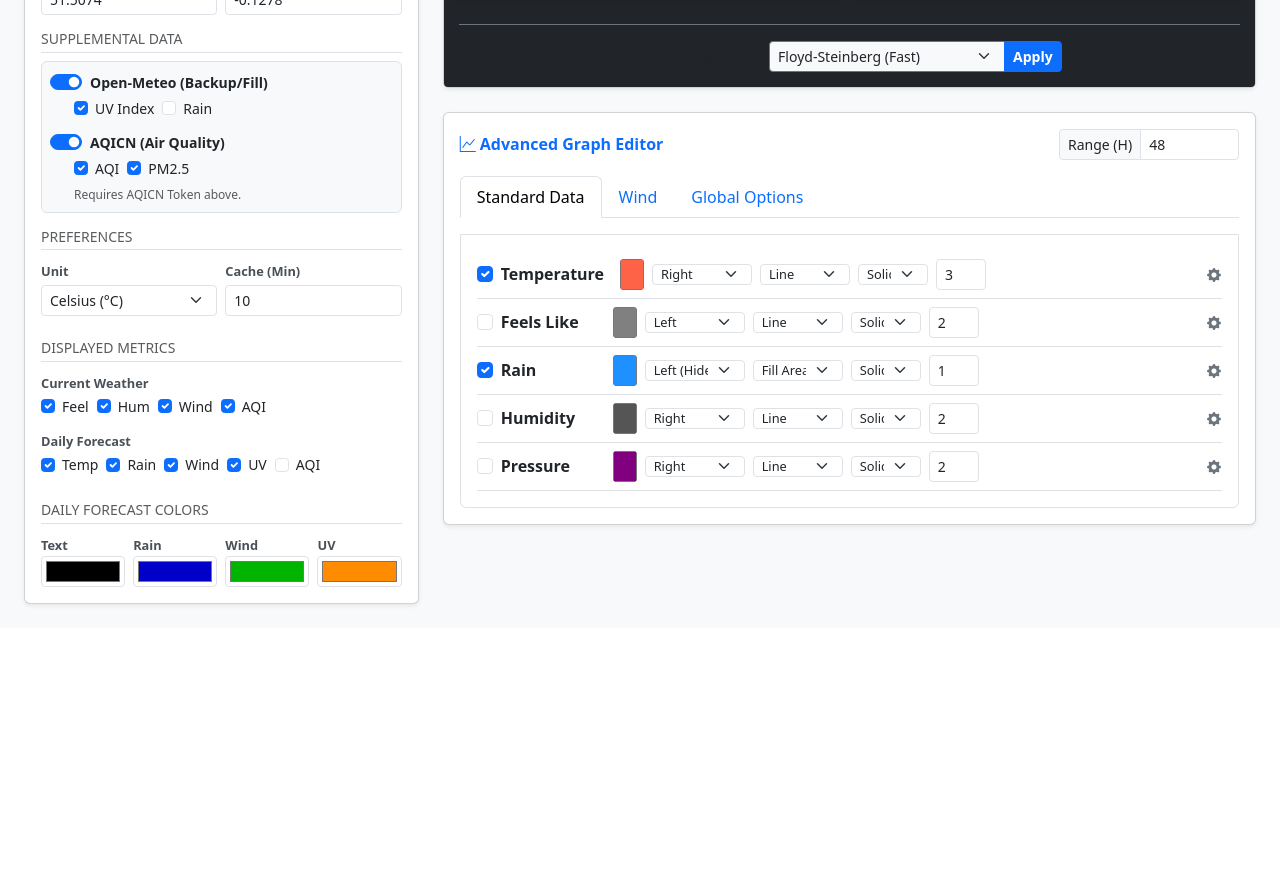
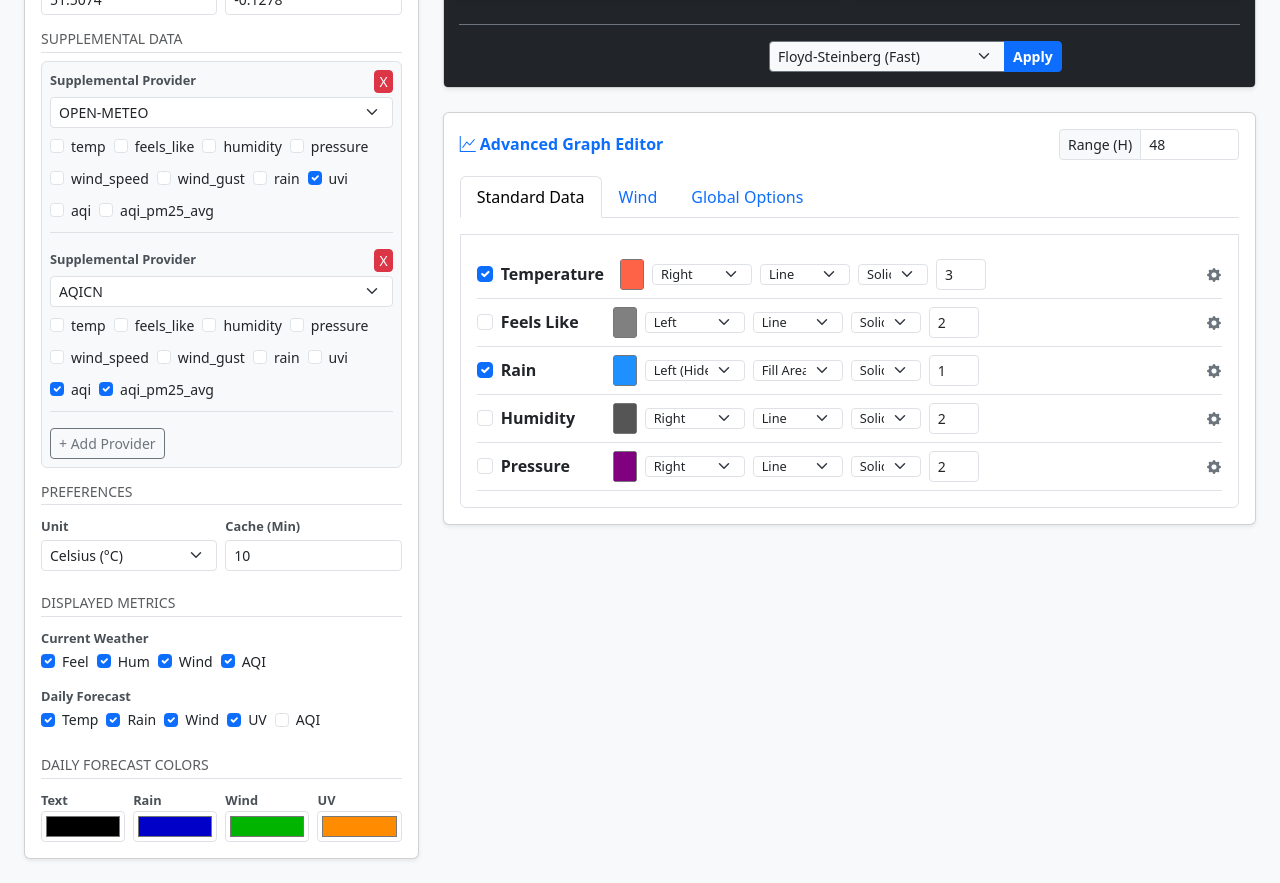
Before and after one commit to stone17/weather_display, a FastAPI app: page / in a window 1280 px wide, after a click on "Weather". Shown: the part 503-1386 px from the top of the page. Before the commit the page ends 1110 px from the top, so only its background shows below. Run offline with FastAPI, Linux system fonts and the light colour scheme; some libraries are stand-ins or nearby versions.

Commit message:
update supplemental provider selection

```diff
--- a/app/main.py
+++ b/app/main.py
@@ -181,7 +181,7 @@ async def home(request: Request):
         name="index.html",
         context={
             "request": request, "config": cfg.data,
-            "providers": ["smhi", "owm", "openmeteo", "meteomatics", "google", "aqicn"],
+            "providers": ["smhi", "owm", "open-meteo", "meteomatics", "google", "aqicn"],
             "last_update": last_upd, "mqtt_status": mqtt_handler.connected, "message": msg,
             "photos": photos, "active_graph_series": active_series
         }
@@ -317,6 +317,11 @@ async def update_settings(
         if not isinstance(v, UploadFile)
     }
 
+    # Extract lists for dynamically generated checkbox groups
+    for k in form_data.keys():
+        if k.startswith('supp_params_'):
+            data_dict[k] = form_data.getlist(k)
+
     data_dict['enable_mqtt'] = enable_mqtt
     data_dict['enable_server_push'] = enable_server_push
     data_dict['current_weather_display_details'] = current_details
--- a/app/templates/partials/tab_weather.html
+++ b/app/templates/partials/tab_weather.html
@@ -64,44 +64,63 @@
 
 <h6 class="text-muted border-bottom pb-1 mb-2 mt-3 small text-uppercase">Supplemental Data</h6>
 <div class="mb-3 bg-light p-2 rounded border">
+    <div id="suppProvidersList">
+        {% for supp in config.get('supplemental_providers', []) %}
+        {% set idx = loop.index0 %}
+        <div class="supp-provider-item mb-3 border-bottom pb-2" data-index="{{ idx }}">
+            <div class="d-flex justify-content-between align-items-center mb-1">
+                <label class="form-label small fw-bold mb-0">Supplemental Provider</label>
+                <button type="button" class="btn btn-sm btn-danger py-0 px-1" onclick="this.closest('.supp-provider-item').remove()">X</button>
+            </div>
+            <select class="form-select form-select-sm mb-1" name="supp_provider_{{ idx }}">
+                <option value="">-- None --</option>
+                {% for p in providers %}
+                <option value="{{ p }}" {% if supp.provider_name|lower == p|lower %}selected{% endif %}>{{ p|upper }}</option>
+                {% endfor %}
+            </select>
+            <div class="d-flex flex-wrap gap-2 mt-2">
+                {% set s_params = supp.parameters if supp else [] %}
+                {% for p in ['temp', 'feels_like', 'humidity', 'pressure', 'wind_speed', 'wind_gust', 'rain', 'uvi', 'aqi', 'aqi_pm25_avg'] %}
+                <div class="form-check form-check-inline small m-0">
+                    <input class="form-check-input" type="checkbox" name="supp_params_{{ idx }}" value="{{ p }}" id="s{{ idx }}_{{ p }}" {% if p in s_params %}checked{% endif %}>
+                    <label class="form-check-label" for="s{{ idx }}_{{ p }}">{{ p }}</label>
+                </div>
+                {% endfor %}
+            </div>
+        </div>
+        {% endfor %}
+    </div>
+    <button type="button" class="btn btn-sm btn-outline-secondary" onclick="addSuppProvider()">+ Add Provider</button>
+</div>
 
-    {% set ns = namespace(supp_om=none) %}
-    {% for s in config.get('supplemental_providers', []) %}
-        {% if s.provider_name == 'open-meteo' %}{% set ns.supp_om = s %}{% endif %}
-    {% endfor %}
-    {% set supp_om = ns.supp_om %}
+<script>
+let suppIndex = {{ config.get('supplemental_providers', [])|length }};
+const availableProviders = ["smhi", "owm", "open-meteo", "meteomatics", "google", "aqicn"];
+const availableParams = ['temp', 'feels_like', 'humidity', 'pressure', 'wind_speed', 'wind_gust', 'rain', 'uvi', 'aqi', 'aqi_pm25_avg'];
 
-    <div class="form-check form-switch mb-1">
-        <input class="form-check-input" type="checkbox" name="supp_om_enabled" value="true" id="chkSuppOm" {% if supp_om %}checked{% endif %}>
-        <label class="form-check-label small fw-bold" for="chkSuppOm">Open-Meteo (Backup/Fill)</label>
-    </div>
-    <div class="ms-4 mb-2">
-        {% set om_params = supp_om.parameters if supp_om else [] %}
-        <div class="d-flex flex-wrap gap-2">
-            <div class="form-check form-check-inline small m-0"><input class="form-check-input" type="checkbox" name="supp_om_p_uvi" value="true" {% if 'uvi' in om_params %}checked{% endif %}><label class="form-check-label">UV Index</label></div>
-            <div class="form-check form-check-inline small m-0"><input class="form-check-input" type="checkbox" name="supp_om_p_rain" value="true" {% if 'rain' in om_params %}checked{% endif %}><label class="form-check-label">Rain</label></div>
+function addSuppProvider() {
+    let html = `<div class="supp-provider-item mb-3 border-bottom pb-2" data-index="${suppIndex}">
+        <div class="d-flex justify-content-between align-items-center mb-1">
+            <label class="form-label small fw-bold mb-0">Supplemental Provider</label>
+            <button type="button" class="btn btn-sm btn-danger py-0 px-1" onclick="this.closest('.supp-provider-item').remove()">X</button>
         </div>
-    </div>
-
-    {% set ns = namespace(supp_aqi=none) %}
-    {% for s in config.get('supplemental_providers', []) %}
-        {% if s.provider_name == 'aqicn' or s.provider_name == 'AQICN' %}{% set ns.supp_aqi = s %}{% endif %}
-    {% endfor %}
-    {% set supp_aqi = ns.supp_aqi %}
-
-    <div class="form-check form-switch mb-1">
-        <input class="form-check-input" type="checkbox" name="supp_aqi_enabled" value="true" id="chkSuppAqi" {% if supp_aqi %}checked{% endif %}>
-        <label class="form-check-label small fw-bold" for="chkSuppAqi">AQICN (Air Quality)</label>
-    </div>
-    <div class="ms-4">
-        {% set aqi_params = supp_aqi.parameters if supp_aqi else [] %}
-         <div class="d-flex flex-wrap gap-2">
-            <div class="form-check form-check-inline small m-0"><input class="form-check-input" type="checkbox" name="supp_aqi_p_aqi" value="true" {% if 'aqi' in aqi_params %}checked{% endif %}><label class="form-check-label">AQI</label></div>
-            <div class="form-check form-check-inline small m-0"><input class="form-check-input" type="checkbox" name="supp_aqi_p_pm25" value="true" {% if 'aqi_pm25_avg' in aqi_params %}checked{% endif %}><label class="form-check-label">PM2.5</label></div>
+        <select class="form-select form-select-sm mb-1" name="supp_provider_${suppIndex}">
+            <option value="">-- None --</option>
+            ${availableProviders.map(p => `<option value="${p}">${p.toUpperCase()}</option>`).join('')}
+        </select>
+        <div class="d-flex flex-wrap gap-2 mt-2">
+            ${availableParams.map(p => `
+                <div class="form-check form-check-inline small m-0">
+                    <input class="form-check-input" type="checkbox" name="supp_params_${suppIndex}" value="${p}" id="s${suppIndex}_${p}">
+                    <label class="form-check-label" for="s${suppIndex}_${p}">${p}</label>
+                </div>
+            `).join('')}
         </div>
-        <div class="form-text x-small mt-1">Requires AQICN Token above.</div>
-    </div>
-</div>
+    </div>`;
+    document.getElementById('suppProvidersList').insertAdjacentHTML('beforeend', html);
+    suppIndex++;
+}
+</script>
 
 <h6 class="text-muted border-bottom pb-1 mb-2 mt-3 small text-uppercase">Preferences</h6>
 <div class="row g-2 mb-3">
--- a/backend/config_manager.py
+++ b/backend/config_manager.py
@@ -73,27 +73,23 @@ class ConfigManager:
         # --- Supplemental Providers Logic ---
         supp_providers = []
 
-        # 1. Open-Meteo
-        if form_data.get('supp_om_enabled'):
-            params = []
-            if form_data.get('supp_om_p_uvi'): params.append('uvi')
-            if form_data.get('supp_om_p_rain'): params.append('rain')
-            # Save even if params is empty, so toggle stays on
-            supp_providers.append({'provider_name': 'open-meteo', 'parameters': params})
+        supp_keys = [k for k in form_data.keys() if k.startswith('supp_provider_')]
+        supp_keys.sort(key=lambda x: int(x.split('_')[-1]) if x.split('_')[-1].isdigit() else 0)
 
-        # 2. AQICN
-        if form_data.get('supp_aqi_enabled'):
-            params = []
-            if form_data.get('supp_aqi_p_aqi'): params.append('aqi')
-            if form_data.get('supp_aqi_p_pm25'): params.append('aqi_pm25_avg')
-            # Save even if params is empty
-            supp_providers.append({'provider_name': 'AQICN', 'parameters': params})
+        for k in supp_keys:
+            idx = k.split('_')[-1]
+            prov = form_data.get(k)
+            if prov:
+                params = form_data.get(f'supp_params_{idx}', [])
+                if isinstance(params, str):
+                    params = [p.strip() for p in params.split(',') if p.strip()]
+                supp_providers.append({'provider_name': prov, 'parameters': params})
 
         form_data['supplemental_providers'] = supp_providers
 
         # Cleanup temp UI keys
-        for k in ['supp_om_enabled', 'supp_om_p_uvi', 'supp_om_p_rain',
-                  'supp_aqi_enabled', 'supp_aqi_p_aqi', 'supp_aqi_p_pm25']:
+        keys_to_remove = [k for k in form_data.keys() if k.startswith('supp_provider_') or k.startswith('supp_params_')]
+        for k in keys_to_remove:
             form_data.pop(k, None)
 
         # --- Daily Forecast Colors ---
```
Also changed, not shown: 1 other file.
